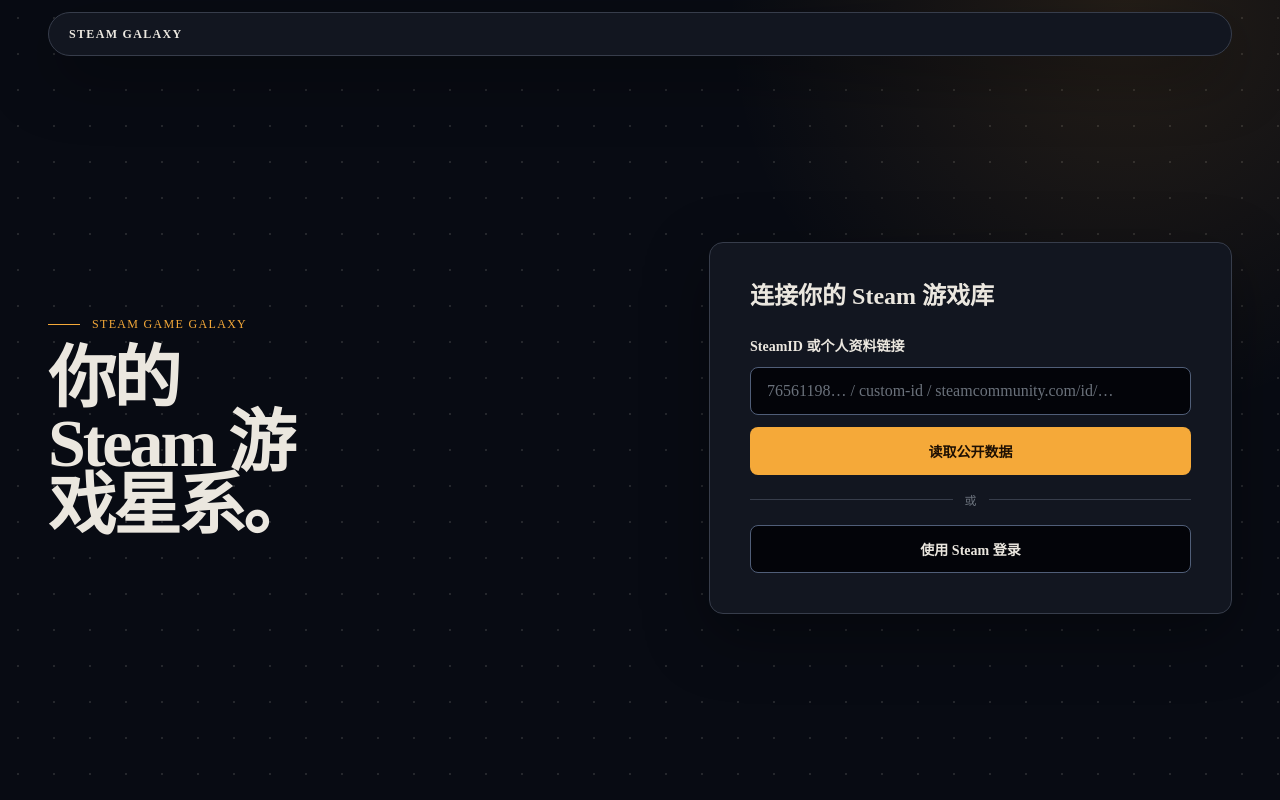
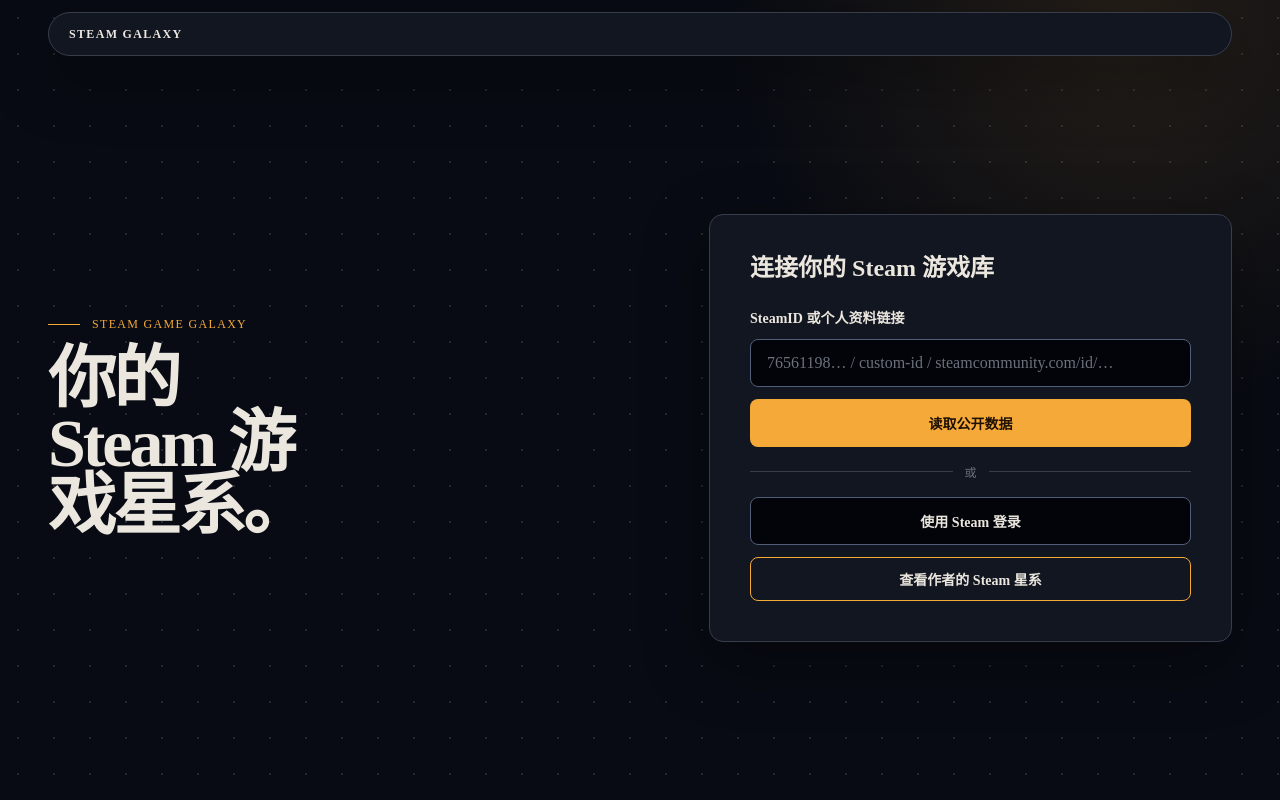
Before and after one commit to xcymm3/Steam-Galaxy, a Next.js app: page / in a window 1280 px wide. Built offline with nearby package versions, Linux system fonts and the light colour scheme.

Commit message:
feat: add author galaxy entry

```diff
--- a/app/globals.css
+++ b/app/globals.css
@@ -280,6 +280,7 @@
 .storyButton:focus-visible,
 .textButton:focus-visible,
 .steamLoginButton:focus-visible,
+.authorGalaxyButton:focus-visible,
 .jsonHeading a:focus-visible,
 .jsonOutput:focus-visible {
   outline: var(--rule-focus) solid var(--color-accent-ink);
@@ -321,11 +322,13 @@
   .retryButton:hover:not(:disabled),
   .storyButton:hover:not(:disabled),
   .textButton:hover,
-  .steamLoginButton:hover {
+  .steamLoginButton:hover,
+  .authorGalaxyButton:hover:not(:disabled) {
     transform: translateY(-0.1rem);
   }
 
-  .steamLoginButton:hover {
+  .steamLoginButton:hover,
+  .authorGalaxyButton:hover:not(:disabled) {
     border-color: var(--color-accent);
   }
 }
@@ -365,6 +368,31 @@
   transition:
     border-color var(--duration-fast) var(--ease-standard),
     transform var(--duration-fast) var(--ease-standard);
+}
+
+.authorGalaxyButton {
+  display: grid;
+  width: 100%;
+  min-height: 2.75rem;
+  place-items: center;
+  margin-top: var(--space-3);
+  padding-inline: var(--space-4);
+  border: 1px solid var(--color-accent);
+  border-radius: var(--radius-sm);
+  color: var(--color-ink);
+  background: transparent;
+  font: inherit;
+  font-size: var(--text-sm);
+  font-weight: 700;
+  cursor: pointer;
+  transition:
+    border-color var(--duration-fast) var(--ease-standard),
+    transform var(--duration-fast) var(--ease-standard);
+}
+
+.authorGalaxyButton:disabled {
+  cursor: wait;
+  opacity: 0.58;
 }
 
 .steamAuthNotice {
@@ -603,7 +631,8 @@
 .lookupPanel:not([data-status="idle"]) > h2,
 .lookupPanel:not([data-status="idle"]) > .lookupForm,
 .lookupPanel:not([data-status="idle"]) > .steamLoginDivider,
-.lookupPanel:not([data-status="idle"]) > .steamLoginButton {
+.lookupPanel:not([data-status="idle"]) > .steamLoginButton,
+.lookupPanel:not([data-status="idle"]) > .authorGalaxyButton {
   display: none;
 }
 
--- a/components/landing/steam-report-console.tsx
+++ b/components/landing/steam-report-console.tsx
@@ -38,6 +38,8 @@
   failed: "Steam 没有确认这次登录。请重新发起登录。",
   timeout: "Steam 登录验证超时了。请稍后重新发起登录。",
 };
+
+const authorSteamId = "76561198209530389";
 
 function isRecord(value: unknown): value is Record<string, unknown> {
   return typeof value === "object" && value !== null;
@@ -112,7 +114,7 @@
     }
   }, [state.status]);
 
-  async function lookUpSteamIdentity(input: string) {
+  async function lookUpSteamIdentity(input: string, openGalaxy = false) {
     requestRef.current?.abort();
     const controller = new AbortController();
     requestRef.current = controller;
@@ -129,6 +131,14 @@
       const payload = await readLookupResponse(response);
 
       if (payload.ok) {
+        if (
+          openGalaxy &&
+          saveReportSession(window.sessionStorage, payload.data)
+        ) {
+          router.push("/report");
+          return;
+        }
+
         setState({ status: "success", input, report: payload.data });
         return;
       }
@@ -270,6 +280,14 @@
       <a className="steamLoginButton" href="/api/auth/steam/start">
         使用 Steam 登录
       </a>
+      <button
+        className="authorGalaxyButton"
+        type="button"
+        disabled={isLoading}
+        onClick={() => void lookUpSteamIdentity(authorSteamId, true)}
+      >
+        查看作者的 Steam 星系
+      </button>
       {authStatus &&
         authStatus !== "success" &&
         steamAuthNotices[authStatus] && (
```
Also changed, not shown: 1 other file (tests, documents, lock files or other folders).
